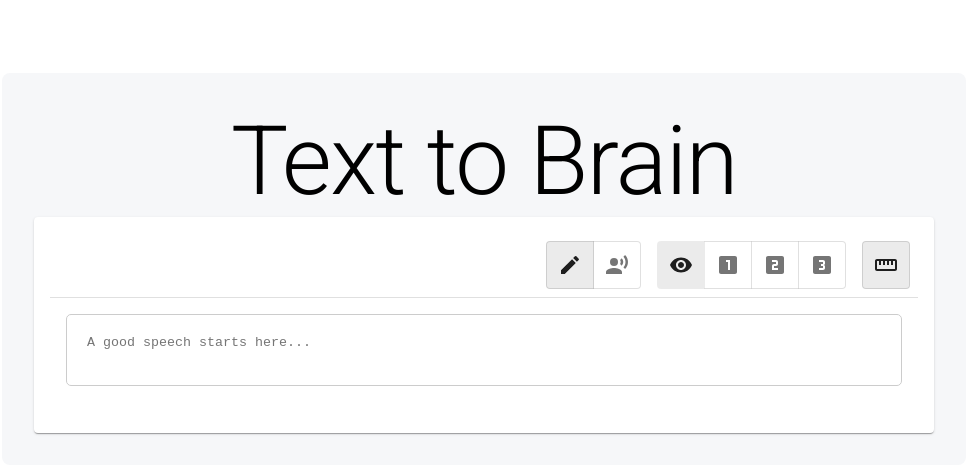
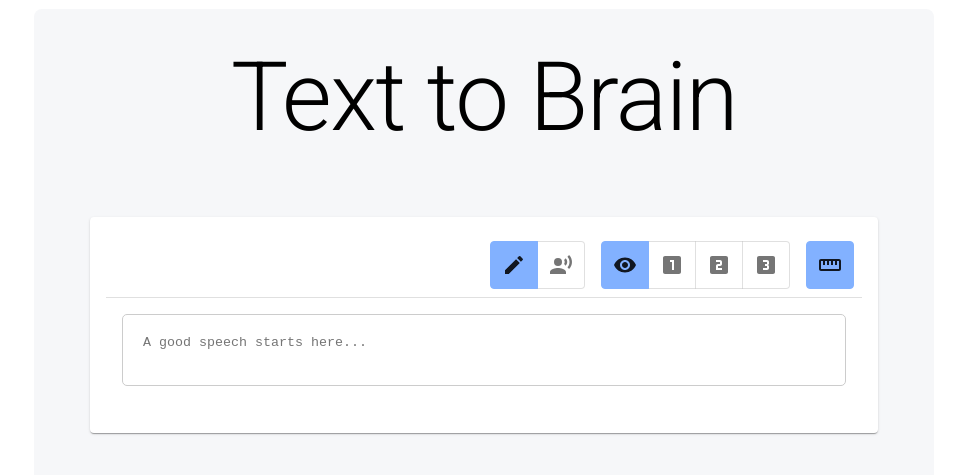
Before and after one commit to lemarJul/text-to-brain, a React (Vite) app: page / in a window 1280 px wide. Shown: the part 131-606 px from the top of the page, without its empty margins (156-1123 px from the left). Built offline with nearby package versions, Linux system fonts and the light colour scheme.

Commit message:
style: use theme and update SettingsControls styling

```diff
--- a/src/App.tsx
+++ b/src/App.tsx
@@ -1,22 +1,34 @@
 import "./App.css";
 import { useAppContext } from "./utils/context.tsx";
 //Material UI
-import Card from "@mui/material/Card";
-import CardActions from "@mui/material/CardActions";
-import CardContent from "@mui/material/CardContent";
-import Divider from "@mui/material/Divider";
-import { Typography } from "@mui/material";
+
+import {
+  Container,
+  Typography,
+  Card,
+  CardContent,
+  CardActions,
+  Divider,
+} from "@mui/material";
 // Custom Components
 import EditArea from "./components/EditArea.tsx";
 import SettingsControls from "./components/SettingsControls.tsx";
 import PracticeArea from "./components/PracticeArea.tsx";
+import Footer from "./components/Footer.tsx";
 
 function App() {
   const { editMode } = useAppContext();
 
   return (
     <>
-      <Typography variant="h1" component="div">
+      <Container
+        sx={{
+          display: "flex",
+          flexDirection: "column",
+          gap: "4rem",
+        }}
+      >
+        <Typography variant="h1" component="div" >
           Text to Brain
         </Typography>
         <Card
@@ -42,6 +54,8 @@ function App() {
             )}
           </CardContent>
         </Card>
+        <Footer />
+      </Container>
     </>
   );
 }
--- a/src/components/SettingsControls.tsx
+++ b/src/components/SettingsControls.tsx
@@ -1,16 +1,39 @@
 import ModeToggle from "./buttons/Toggle.mode.tsx";
 import DifficultyToggle from "./buttons/Toggle.difficulty.tsx";
 import ShowWordLengthToggle from "./buttons/Toggle.showWordLength.tsx";
+import { Box } from "@mui/material";
+
+import { useTheme } from "@mui/material/styles";
 
 export default function SettingsControls() {
+  const theme = useTheme();
   return (
     <>
-      <span className="card__settings"
+      <Box
+        className="card__settings"
+        sx={{
+          " button": {
+            "&:focus": {
+              outline: "none",
+            },
+            "&:hover": {
+              borderColor: theme.palette.primary.dark,
+            },
+            "&[aria-pressed='true']": {
+              backgroundColor: theme.palette.primary.main,
+              borderColor: theme.palette.primary.main,
+            },
+            "&.css-ueukts-MuiButtonBase-root-MuiToggleButton-root.Mui-selected:hover":
+              {
+                backgroundColor: theme.palette.primary.main,
+              },
+          },
+        }}
       >
-        <ModeToggle   />
+        <ModeToggle />
         <DifficultyToggle />
         <ShowWordLengthToggle />
-      </span>
+      </Box>
     </>
   );
 }
--- a/src/components/buttons/Toggle.difficulty.tsx
+++ b/src/components/buttons/Toggle.difficulty.tsx
@@ -6,6 +6,7 @@ import VisibilityIcon from "@mui/icons-material/Visibility";
 import LooksOneIcon from "@mui/icons-material/LooksOne";
 import LooksTwoIcon from "@mui/icons-material/LooksTwo";
 import LooksThreeIcon from "@mui/icons-material/Looks3";
+//usetheme
 
 export default function DifficultyToggleButtons() {
   const { setDifficulty, difficulty } = useAppContext();
@@ -33,20 +34,6 @@ export default function DifficultyToggleButtons() {
     },
   ];
 
-  const style = {
-    "> button": {
-      "&:focus": {
-        outline: "none",
-      },
-      "&:hover": {
-        borderColor: "transparent",
-      },
-      "&.Mui-selected": {
-        borderColor: "transparent",
-        // backgroundColor: "lightblue !important", // Change this to the color you want
-      },
-    },
-  };
   return (
     <ToggleButtonGroup
       value={difficulty}
@@ -55,7 +42,6 @@ export default function DifficultyToggleButtons() {
         newDifficulty !== null && setDifficulty(newDifficulty)
       }
       aria-label="text alignment"
-      sx={style}
     >
       {buttons.map((button) => (
         <ToggleButton
--- a/src/main.tsx
+++ b/src/main.tsx
@@ -1,24 +1,28 @@
+// React
+import React from "react";
+import ReactDOM from "react-dom/client";
+import { ThemeProvider } from "@emotion/react";
+// Fonts
 import "@fontsource/roboto/300.css";
 import "@fontsource/roboto/400.css";
 import "@fontsource/roboto/500.css";
 import "@fontsource/roboto/700.css";
+// Styles
 import "./index.css";
-
-import React from "react";
-import ReactDOM from "react-dom/client";
-// import { ThemeProvider } from "@emotion/react";
-// import { CssBaseline } from "@mui/material";
-// import theme from "./theme";
+import theme from "./theme";
+// Material UI
+import { CssBaseline } from "@mui/material";
+// Custom Components
+import { AppProvider } from "./utils/context";
 import App from "./App";
-import { AppProvider } from "./utils/context";
 
 ReactDOM.createRoot(document.getElementById("root")!).render(
   <React.StrictMode>
-    {/* <ThemeProvider theme={theme}> */}
-    {/* <CssBaseline /> */}
-    <AppProvider>
-      <App />
-    </AppProvider>
-    {/* </ThemeProvider> */}
+    <ThemeProvider theme={theme}>
+      <CssBaseline />
+      <AppProvider>
+        <App />
+      </AppProvider>
+    </ThemeProvider>
   </React.StrictMode>
 );
--- a/src/theme.tsx
+++ b/src/theme.tsx
@@ -1,17 +1,18 @@
-import { createTheme } from '@mui/material/styles';
-import { red } from '@mui/material/colors';
+import { createTheme } from "@mui/material/styles";
+import * as colors from "@mui/material/colors";
 
 // A custom theme for this app
 const theme = createTheme({
   palette: {
     primary: {
-      main: '#556cd6',
+      main: colors.blue.A100,
+      dark: colors.blue.A400,
     },
     secondary: {
-      main: '#19857b',
+      main: "#19857b",
     },
     error: {
-      main: red.A400,
+      main: colors.red.A400,
     },
   },
 });
```
Lines whose indentation alone changed are shown as unchanged.
